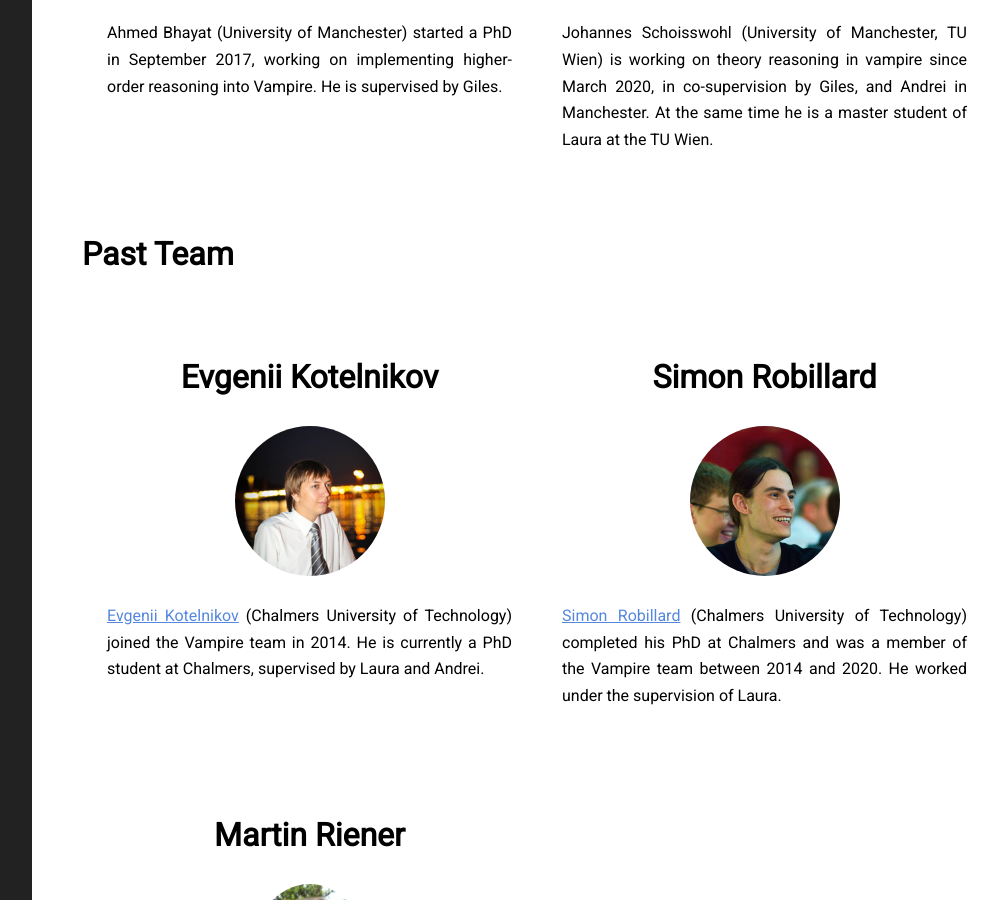
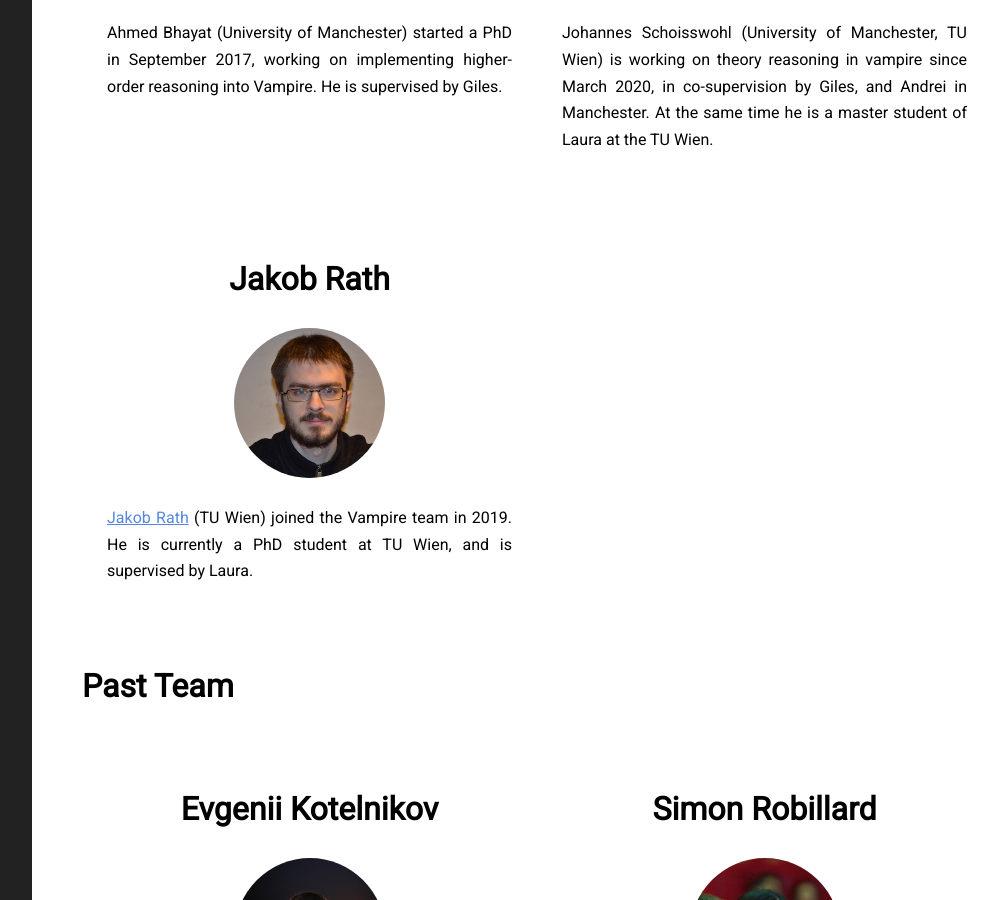
Before and after one commit to vprover/vprover.github.io, a Jekyll site: the page built from team.html, in a window 1280 px wide and 900 px high, scrolled down 2055 px. Shown: the whole window, without its empty margins (268-1267 px from the left). Built offline with Jekyll 4.4.1, drawn with Linux system fonts in a browser that asks for light colours.

Commit message:
Add Jakob to team page

```diff
--- a/_includes/authors.html
+++ b/_includes/authors.html
@@ -8,6 +8,7 @@
 {% assign korovin = '<a href="http://www.cs.man.ac.uk/~korovink/">Konstantin Korovin</a>' %}
 {% assign kotelnikov = '<a href="http://www.cse.chalmers.se/~evgenyk/">Evgenii Kotelnikov</a>' %}
 {% assign kovacs = '<a href="http://forsyte.at/people/kovacs">Laura Kovács</a>' %}
+{% assign rath = '<a href="http://forsyte.at/people/rath/">Jakob Rath</a>' %}
 {% assign rawson = '<a href="http://rawsons.uk/michael/">Michael Rawson</a>' %}
 {% assign reger = '<a href="http://www.cs.man.ac.uk/~regerg/">Giles Reger</a>' %}
 {% assign robillard = '<a href="http://www.cse.chalmers.se/~simrob/">Simon Robillard</a>' %}
--- a/team.html
+++ b/team.html
@@ -84,6 +84,15 @@ He is supervised by Giles.
 </p>
 </li>
 
+<li class=bio>
+    <h2>Jakob Rath</h2>
+    <img alt="Jakob Rath" src="/img/jrath.jpg">
+    <p>
+    {{ rath }} (TU Wien) joined the Vampire team in 2019.
+    He is currently a PhD student at TU Wien, and is supervised by Laura.
+    </p>
+</li>
+
 </ul>
   <h2>Past Team</h2>
 <ul class="bio-list">
```
Also changed, not shown: img/jrath.jpg (added).
